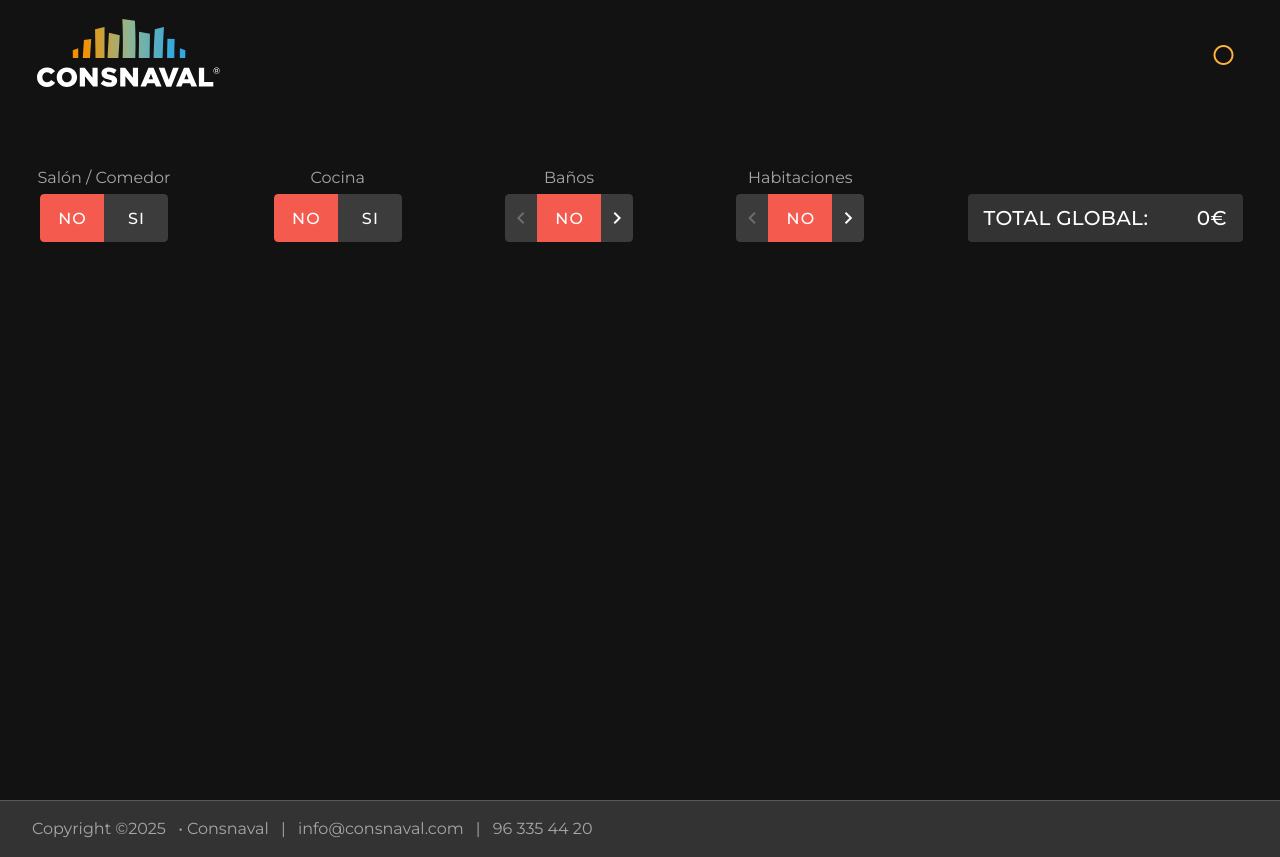
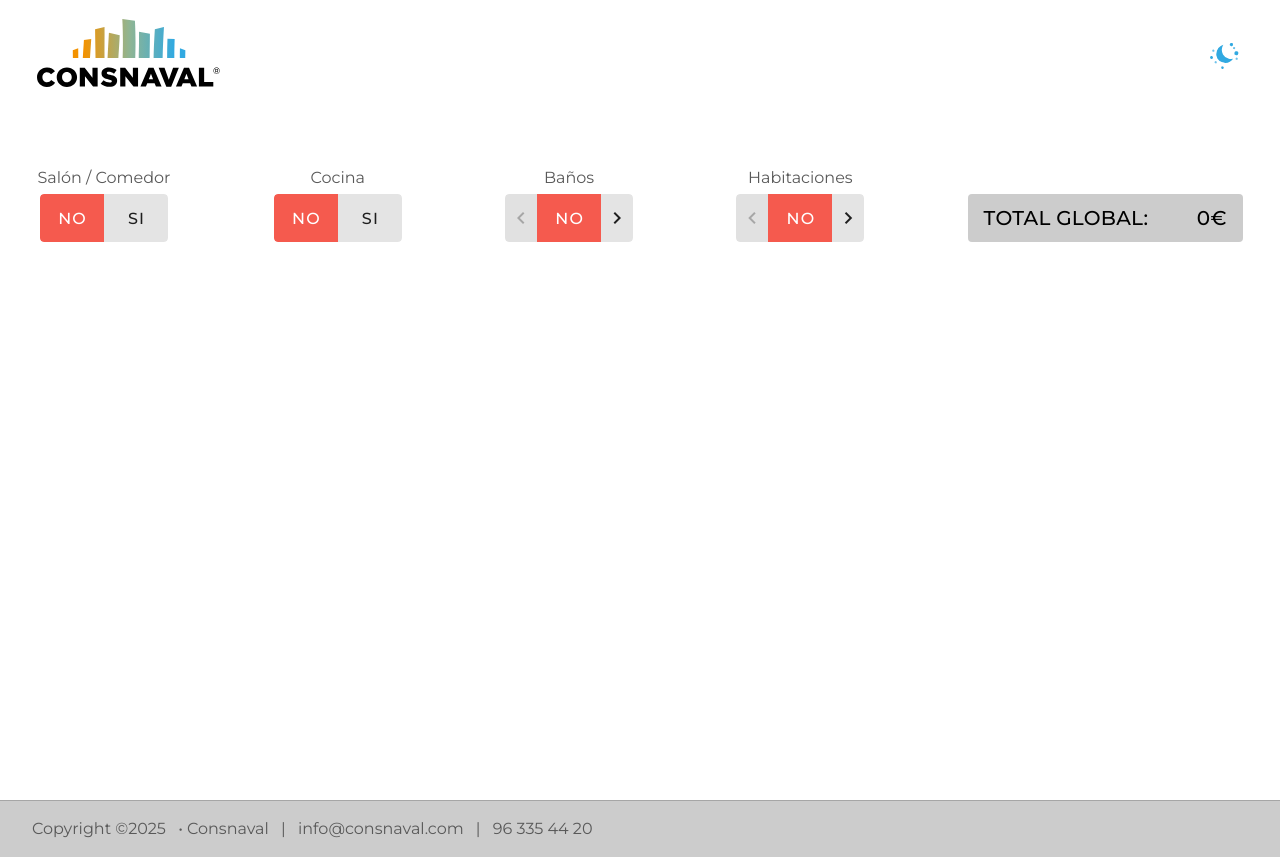
Before and after one commit to jgbbob8/calculadora, a Vue app: page / in a window 1280 px wide. Built offline with nearby package versions, Linux system fonts and the light colour scheme.

Commit message:
ajustes de icono

```diff
--- a/src/components/Header.vue
+++ b/src/components/Header.vue
@@ -1,6 +1,15 @@
 <script setup>
+import { computed } from "vue";
 import { useCustomTheme } from ".././useTheme";
+
 const { theme, toggleTheme } = useCustomTheme();
+
+const isDark = computed(() => theme.global.name.value === "dark");
+const displayScheme = computed(() => (isDark.value ? "sun" : "moon"));
+const ariaLabel = computed(
+  () =>
+    `Esquema de color: ${isDark.value ? "oscuro" : "claro"}. Haz clic para cambiar.`,
+);
 </script>
 
 <template>
@@ -14,17 +23,18 @@
       <img v-else src="/logo_consnaval.svg" alt="" />
     </div>
 
-    <div class="btn-toogle">
-      <v-icon
-        v-if="theme.global.name.value === 'dark'"
+    <div class="btn-toggle">
+      <button
+        type="button"
+        class="scheme-switch-bravo"
+        role="switch"
+        :data-current-scheme="displayScheme"
+        :aria-checked="String(isDark)"
+        :aria-label="ariaLabel"
         @click="toggleTheme"
-        icon="$radioOff"
-      />
-      <v-icon
-        v-if="theme.global.name.value === 'light'"
-        @click="toggleTheme"
-        icon="$radioOn"
-      />
+      >
+        <span class="scheme-switch-bravo__icon" aria-hidden="true" />
+      </button>
     </div>
   </div>
 </template>
@@ -41,11 +51,98 @@
   margin-bottom: clamp(1.56rem, calc(2.87vw + 0.99rem), 3.5rem);
 }
 
-.btn-toogle {
+.btn-toggle {
   text-align: right;
-  margin: 0 7px 5px 0;
-  color: hsl(from rgb(var(--v-theme-terciary)) h s 62%);
+  margin-bottom: 6px;
 }
+
+.scheme-switch-bravo {
+  --switch-size: 11%;
+  --icon-size: 10em;
+  --moon-color: #31a9e1;
+  --star-color: var(--moon-color);
+  --sun-color: #ffc233;
+  inline-size: 36px;
+  block-size: 36px;
+  aspect-ratio: 1;
+  min-inline-size: 0;
+  min-block-size: 0;
+  display: grid;
+  place-items: center;
+  border: 0;
+  background: transparent;
+  padding: 0;
+  position: relative;
+  overflow: visible;
+  cursor: pointer;
+}
+
+.scheme-switch-bravo:focus-visible {
+  outline: 2px solid rgb(var(--v-theme-primary));
+  outline-offset: 3px;
+  border-radius: 50%;
+}
+
+.scheme-switch-bravo__icon {
+  font-size: var(--switch-size);
+  min-inline-size: 0;
+  min-block-size: 0;
+  display: flex;
+  inline-size: 100%;
+  block-size: 100%;
+  position: absolute;
+  inset-block-start: 50%;
+  inset-inline-start: 50%;
+  translate: -50% -50%;
+  border-radius: 50%;
+  transition:
+    rotate 400ms ease-in-out,
+    box-shadow 400ms ease-in-out,
+    background 400ms ease-in-out,
+    inline-size 400ms ease-in-out,
+    block-size 400ms ease-in-out,
+    font-size 400ms ease-in-out;
+}
+
+.scheme-switch-bravo[data-current-scheme="sun" i] .scheme-switch-bravo__icon {
+  font-size: calc(var(--switch-size) * 1.2);
+  background: var(--sun-color);
+  inline-size: calc(var(--icon-size) * 0.7);
+  block-size: calc(var(--icon-size) * 0.7);
+  rotate: 0deg;
+  box-shadow:
+    3em 3em 0 5em var(--sun-color) inset,
+    0 -5em 0 -2.7em var(--sun-color),
+    3.5em -3.5em 0 -3em var(--sun-color),
+    5em 0 0 -2.7em var(--sun-color),
+    3.5em 3.5em 0 -3em var(--sun-color),
+    0 5em 0 -2.7em var(--sun-color),
+    -3.5em 3.5em 0 -3em var(--sun-color),
+    -5em 0 0 -2.7em var(--sun-color),
+    -3.5em -3.5em 0 -3em var(--sun-color);
+}
+
+.scheme-switch-bravo[data-current-scheme="moon" i] .scheme-switch-bravo__icon {
+  font-size: calc(var(--switch-size) * 1);
+  inline-size: var(--icon-size);
+  block-size: var(--icon-size);
+  background: transparent;
+  rotate: -75deg;
+  box-shadow:
+    3em 2.5em 0 0 var(--moon-color) inset,
+    color-mix(in hsl, var(--star-color, white) 70%, transparent) 0 -7em 0 -4.5em,
+    var(--star-color, white) 2em 6em 0 -4em,
+    var(--star-color, white) -4em -7em 0 -4.3em,
+    var(--star-color, white) 6em 2em 0 -4.2em,
+    color-mix(in hsl, var(--star-color, white) 70%, transparent) 4.5em 4em
+      0 -4.5em,
+    var(--star-color, white) -8em 0.5em 0 -4.4em,
+    color-mix(in hsl, var(--star-color, white) 70%, transparent) -6em -4em
+      0 -4.5em,
+    color-mix(in hsl, var(--star-color, white) 70%, transparent) -1em 7em
+      0 -4.5em;
+}
+
 .logo {
   text-align: center;
   max-width: 192px;
--- a/src/useTheme.js
+++ b/src/useTheme.js
@@ -1,13 +1,86 @@
+import { computed } from "vue";
 import { useTheme } from "vuetify";
+
+const STORAGE_KEY = "color-scheme";
+let isInitialized = false;
+let mediaQuery;
+
+const normalizeStoredTheme = (value) => {
+  if (value === "dark" || value === "moon") {
+    return "dark";
+  }
+
+  if (value === "light" || value === "sun") {
+    return "light";
+  }
+
+  return null;
+};
+
+const themeToScheme = (themeName) => (themeName === "dark" ? "moon" : "sun");
+
+const applyDocumentScheme = (themeName) => {
+  if (typeof document === "undefined") {
+    return;
+  }
+
+  document.documentElement.dataset.currentScheme = themeToScheme(themeName);
+  document.documentElement.style.colorScheme =
+    themeName === "dark" ? "dark" : "light";
+};
 
 export function useCustomTheme() {
   const theme = useTheme();
 
-  const toggleTheme = () => {
-    theme.global.name.value = theme.global.current.value.dark
-      ? "light"
-      : "dark";
+  const setTheme = (nextTheme, save = true) => {
+    theme.global.name.value = nextTheme;
+    applyDocumentScheme(nextTheme);
+
+    if (save && typeof localStorage !== "undefined") {
+      localStorage.setItem(STORAGE_KEY, themeToScheme(nextTheme));
+    }
   };
 
-  return { theme, toggleTheme };
+  const initTheme = () => {
+    if (typeof window === "undefined") {
+      return;
+    }
+
+    if (isInitialized) {
+      applyDocumentScheme(theme.global.name.value);
+      return;
+    }
+
+    const storedTheme = normalizeStoredTheme(localStorage.getItem(STORAGE_KEY));
+    const preferredTheme = window.matchMedia("(prefers-color-scheme: dark)")
+      .matches
+      ? "dark"
+      : "light";
+
+    setTheme(storedTheme ?? preferredTheme, false);
+
+    mediaQuery = window.matchMedia("(prefers-color-scheme: dark)");
+    mediaQuery.addEventListener("change", (event) => {
+      if (localStorage.getItem(STORAGE_KEY)) {
+        return;
+      }
+
+      setTheme(event.matches ? "dark" : "light", false);
+    });
+
+    isInitialized = true;
+  };
+
+  initTheme();
+
+  const toggleTheme = () => {
+    const nextTheme = theme.global.current.value.dark ? "light" : "dark";
+    setTheme(nextTheme, true);
+  };
+
+  return {
+    theme,
+    toggleTheme,
+    currentScheme: computed(() => themeToScheme(theme.global.name.value)),
+  };
 }
```
